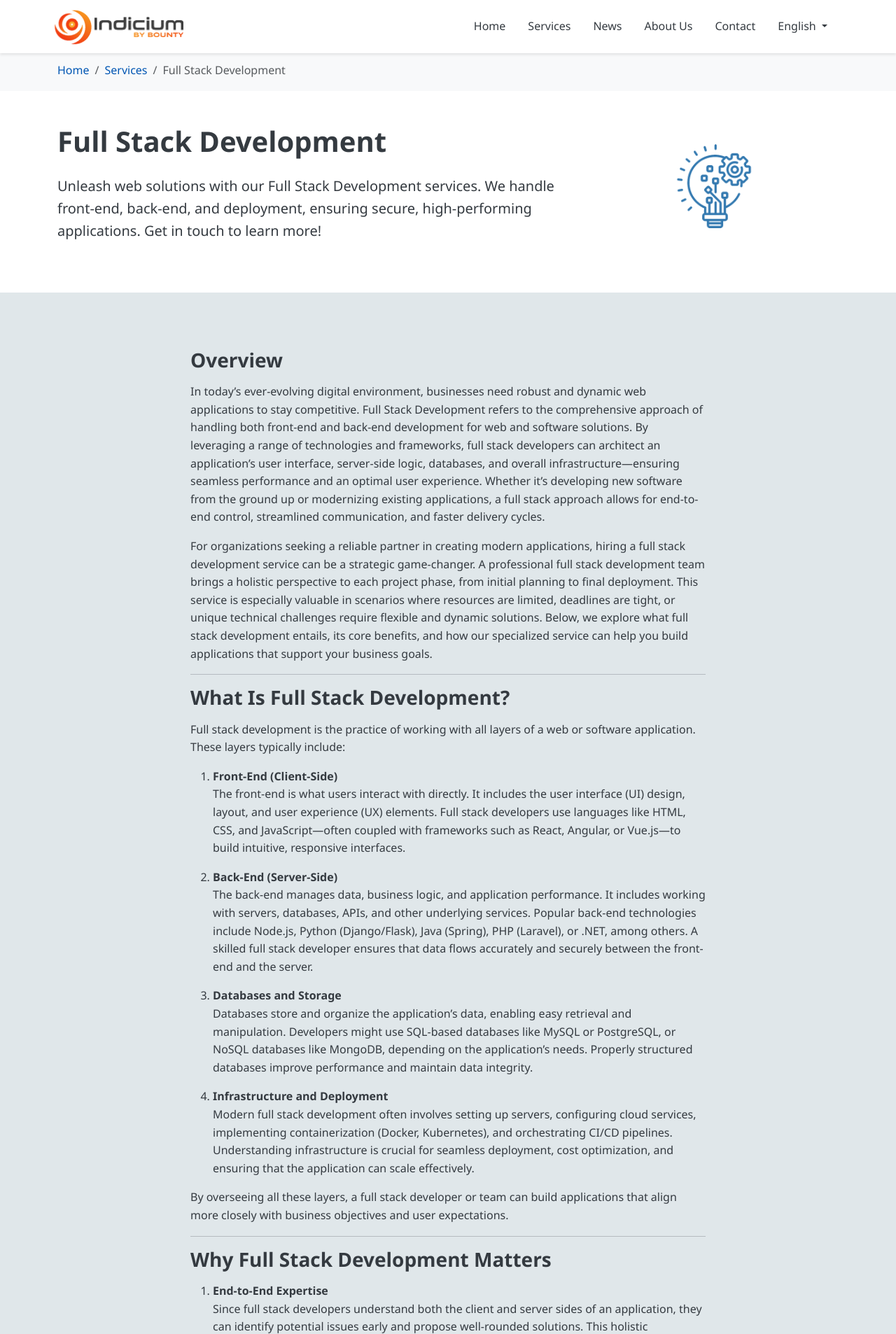
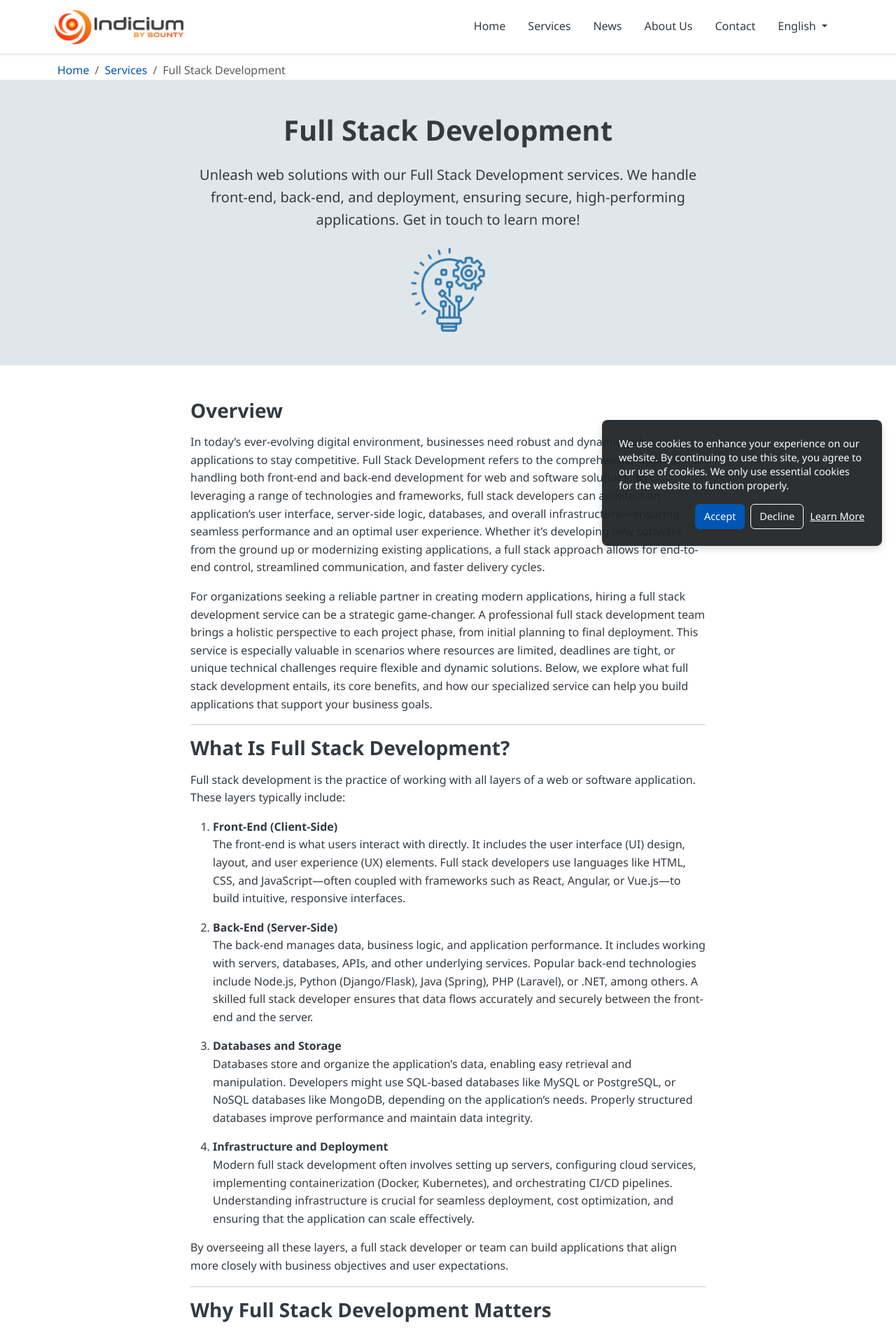
Before and after one commit to nick2be/ibbweb, a Django app: a page that uses templates/base.html in a window 1280 px wide. Shown: the top 1906 px of the page at 70% size. Run offline with Django 4.2, Linux system fonts and the light colour scheme; data comes from the database, SQL or seed files in the repository; both versions use the stored data as it was after the commit; data that the repository does not hold is empty.

Commit message:
Enhance website functionality and compliance features
- Added a GDPR-compliant cookie consent mechanism with a pop-up banner.
- Implemented a sitemap.xml for improved SEO and multilingual support.
- Updated service management in the admin panel to include activation status.
- Refined service listing and detail views to only display active services.
- Improved styling for service headers and added a light-gray background.
- Fixed translation issues in the Danish language files.
- Enhanced user experience with updated image sizes and layout adjustments.

This commit focuses on improving user consent management, SEO capabilities, and overall site usability.

```diff
--- a/indicium/urls.py
+++ b/indicium/urls.py
@@ -23,6 +23,14 @@ from django.views.generic.base import RedirectView
 from django.contrib.staticfiles.storage import staticfiles_storage
 from django.conf.urls.i18n import i18n_patterns
 from django.utils.translation import gettext_lazy as _
+from django.contrib.sitemaps.views import sitemap
+from core.sitemaps import StaticViewSitemap, ServiceSitemap, ArticleSitemap
+
+sitemaps = {
+    'static': StaticViewSitemap,
+    'services': ServiceSitemap,
+    'articles': ArticleSitemap,
+}
 
 # Non-translatable URLs
 urlpatterns = [
@@ -33,6 +41,8 @@ urlpatterns = [
     # Language selection
     path('i18n/', include('django.conf.urls.i18n')),
     path('tinymce/', include('tinymce.urls')),
+    # Serve sitemap.xml
+    path('sitemap.xml', sitemap, {'sitemaps': sitemaps}, name='django.contrib.sitemaps.views.sitemap'),
 ]
 
 # Translatable URLs
--- a/news/views.py
+++ b/news/views.py
@@ -1,6 +1,6 @@
 from django.shortcuts import render, get_object_or_404
 from django.core.paginator import Paginator
-from django.utils.translation import get_language
+from django.utils.translation import gettext as _, get_language
 from .models import Article, Category, Tag
 
 def article_list(request):
--- a/pages/views.py
+++ b/pages/views.py
@@ -7,7 +7,7 @@ from django.http import HttpResponse
 
 def home(request):
     current_language = get_language()
-    services = Service.objects.all().order_by('order', f'name_{current_language}')[:6]
+    services = Service.objects.filter(active=True).order_by('order', f'name_{current_language}')[:6]
     latest_news = Article.objects.filter(published=True).order_by('-created_at')[:2]
     context = {
         'services': services,
--- a/services/models.py
+++ b/services/models.py
@@ -11,6 +11,7 @@ class Service(models.Model):
     icon = models.ImageField(_('Icon'), upload_to='services/icons/')
     image = models.ImageField(_('Image'), upload_to='services/images/', blank=True, null=True)
     order = models.IntegerField(_('Order'), default=0)
+    active = models.BooleanField(_('Active'), default=True, help_text=_('Enable or disable this service'))
     created_at = models.DateTimeField(auto_now_add=True)
     updated_at = models.DateTimeField(auto_now=True)
 
--- a/services/views.py
+++ b/services/views.py
@@ -3,7 +3,7 @@ from django.utils.translation import gettext as _
 from .models import Service, ServiceFeature
 
 def service_list(request):
-    services = Service.objects.all().order_by('order', 'name')
+    services = Service.objects.filter(active=True).order_by('order', 'name')
     context = {
         'services': services,
         'title': _('Our Services')
@@ -12,10 +12,10 @@ def service_list(request):
 
 def service_detail(request, slug):
     service = get_object_or_404(
-        Service.objects.prefetch_related('features'),
+        Service.objects.filter(active=True).prefetch_related('features'),
         slug=slug
     )
-    related_services = Service.objects.exclude(id=service.id).order_by('name')[:3]
+    related_services = Service.objects.filter(active=True).exclude(id=service.id).order_by('name')[:3]
     context = {
         'service': service,
         'related_services': related_services,
--- a/static/css/style.css
+++ b/static/css/style.css
@@ -367,3 +367,66 @@ a:hover {
         font-size: 1.25rem;
     }
 }
+
+/* Cookie Banner Styles */
+.cookie-banner {
+    display: none;
+    position: fixed;
+    bottom: 20px;
+    right: 20px;
+    max-width: 400px;
+    background: rgba(33, 37, 41, 0.95);
+    color: #fff;
+    z-index: 1000;
+    padding: 1.5rem;
+    border-radius: 8px;
+    box-shadow: 0 4px 12px rgba(0, 0, 0, 0.15);
+}
+
+.cookie-content {
+    display: flex;
+    flex-direction: column;
+    gap: 1rem;
+}
+
+.cookie-content p {
+    margin: 0;
+    font-size: 0.9rem;
+    line-height: 1.4;
+}
+
+.cookie-buttons {
+    display: flex;
+    gap: 0.5rem;
+    justify-content: flex-end;
+}
+
+.cookie-buttons .btn {
+    font-size: 0.9rem;
+    padding: 0.375rem 0.75rem;
+}
+
+.cookie-buttons .btn-link {
+    color: #fff;
+    text-decoration: underline;
+    padding: 0.375rem 0;
+}
+
+@media (max-width: 576px) {
+    .cookie-banner {
+        bottom: 10px;
+        right: 10px;
+        left: 10px;
+        max-width: none;
+    }
+
+    .cookie-buttons {
+        flex-direction: column;
+        align-items: stretch;
+    }
+
+    .cookie-buttons .btn {
+        width: 100%;
+        margin: 0;
+    }
+}
--- /dev/null
+++ b/static/js/cookie-consent.js
@@ -0,0 +1,49 @@
+document.addEventListener('DOMContentLoaded', function() {
+    const cookieBanner = document.getElementById('cookie-banner');
+    const acceptButton = document.getElementById('accept-cookies');
+    const declineButton = document.getElementById('decline-cookies');
+
+    // Check if user has already made a choice
+    if (!getCookie('cookie_consent')) {
+        cookieBanner.style.display = 'block';
+    }
+
+    // Handle accept
+    acceptButton.addEventListener('click', function() {
+        setCookie('cookie_consent', 'accepted', 365);
+        cookieBanner.style.display = 'none';
+    });
+
+    // Handle decline
+    declineButton.addEventListener('click', function() {
+        setCookie('cookie_consent', 'declined', 365);
+        cookieBanner.style.display = 'none';
+    });
+
+    // Helper function to set cookies
+    function setCookie(name, value, days) {
+        let expires = '';
+        if (days) {
+            const date = new Date();
+            date.setTime(date.getTime() + (days * 24 * 60 * 60 * 1000));
+            expires = '; expires=' + date.toUTCString();
+        }
+        document.cookie = name + '=' + (value || '') + expires + '; path=/; SameSite=Lax';
+    }
+
+    // Helper function to get cookies
+    function getCookie(name) {
+        const nameEQ = name + '=';
+        const ca = document.cookie.split(';');
+        for(let i = 0; i < ca.length; i++) {
+            let c = ca[i];
+            while (c.charAt(0) === ' ') {
+                c = c.substring(1, c.length);
+            }
+            if (c.indexOf(nameEQ) === 0) {
+                return c.substring(nameEQ.length, c.length);
+            }
+        }
+        return null;
+    }
+});
--- a/templates/base.html
+++ b/templates/base.html
@@ -124,9 +124,12 @@
         </div>
     </footer>
 
+    {% include 'includes/cookie_banner.html' %}
+
     <!-- JavaScript -->
     <script src="https://cdn.jsdelivr.net/npm/bootstrap@5.3.2/dist/js/bootstrap.bundle.min.js"></script>
     <script src="{% static 'js/main.js' %}"></script>
+    <script src="{% static 'js/cookie-consent.js' %}"></script>
     <script>
         function changeLanguage(language) {
             // Get current path
--- /dev/null
+++ b/templates/includes/cookie_banner.html
@@ -0,0 +1,14 @@
+{% load i18n %}
+
+<div id="cookie-banner" class="cookie-banner">
+    <div class="cookie-content">
+        <p>
+            {% trans "We use cookies to enhance your experience on our website. By continuing to use this site, you agree to our use of cookies. We only use essential cookies for the website to function properly." %}
+        </p>
+        <div class="cookie-buttons">
+            <button id="accept-cookies" class="btn btn-primary">{% trans "Accept" %}</button>
+            <button id="decline-cookies" class="btn btn-outline-light">{% trans "Decline" %}</button>
+            <a href="{% url 'pages:privacy' %}" class="btn btn-link">{% trans "Learn More" %}</a>
+        </div>
+    </div>
+</div>
--- a/templates/services/service_detail.html
+++ b/templates/services/service_detail.html
@@ -6,7 +6,7 @@
 
 {% block content %}
 <!-- Breadcrumb -->
-<nav aria-label="breadcrumb" class="bg-light py-3">
+<nav aria-label="breadcrumb" class="pt-3">
     <div class="container">
         <ol class="breadcrumb mb-0">
             <li class="breadcrumb-item"><a href="{% url 'pages:home' %}">{% trans "Home" %}</a></li>
@@ -17,26 +17,26 @@
 </nav>
 
 <!-- Service Header -->
-<section class="py-5">
+<section class="py-5" style="background-color: var(--light-gray);">
     <div class="container">
-        <div class="row align-items-center">
-            <div class="col-lg-8">
+        <div class="row">
+            <div class="col-lg-8 mx-auto text-center">
                 <h1 class="mb-4">{{ service.name }}</h1>
                 <p class="lead mb-4">{{ service.short_description }}</p>
-            </div>
-            <div class="col-lg-4 text-center">
-                {% if service.icon %}
-                    <img src="{{ service.icon.url }}" alt="{{ service.name }}" class="img-fluid mb-3" width="120">
-                {% else %}
-                    <i class="fas fa-cogs fa-5x mb-3"></i>
-                {% endif %}
+                <div class="text-center mt-4">
+                    {% if service.icon %}
+                        <img src="{{ service.icon.url }}" alt="{{ service.name }}" class="img-fluid" width="120">
+                    {% else %}
+                        <i class="fas fa-cogs fa-5x"></i>
+                    {% endif %}
+                </div>
             </div>
         </div>
     </div>
 </section>
 
 <!-- Service Description -->
-<section class="py-5 bg-light">
+<section class="py-5">
     <div class="container">
         <div class="row">
             <div class="col-lg-8 mx-auto">
```
Also changed, not shown: core/sitemaps.py (added, +100 -0 lines), instructions.txt (+30 -0 lines), services/admin.py (+15 -2 lines), summary.txt (+46 -0 lines), templates/pages/home.html (+4 -4 lines), db.sqlite3, locale/da/LC_MESSAGES/django.po, media/news/images/AI_agents.webp (added), services/migrations/0004_service_active.py (added).
